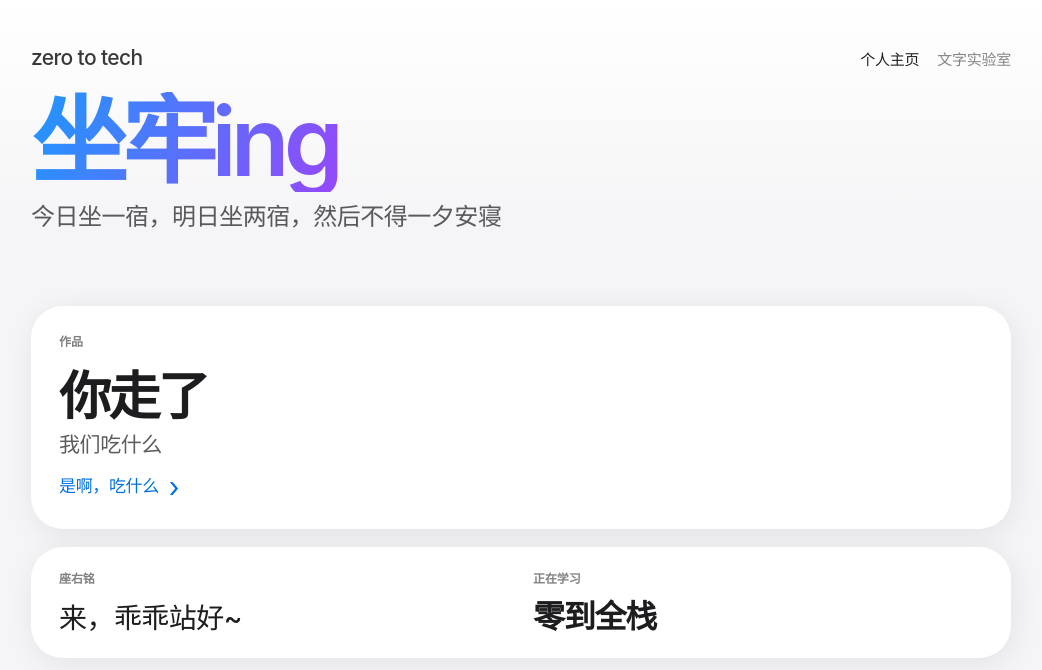
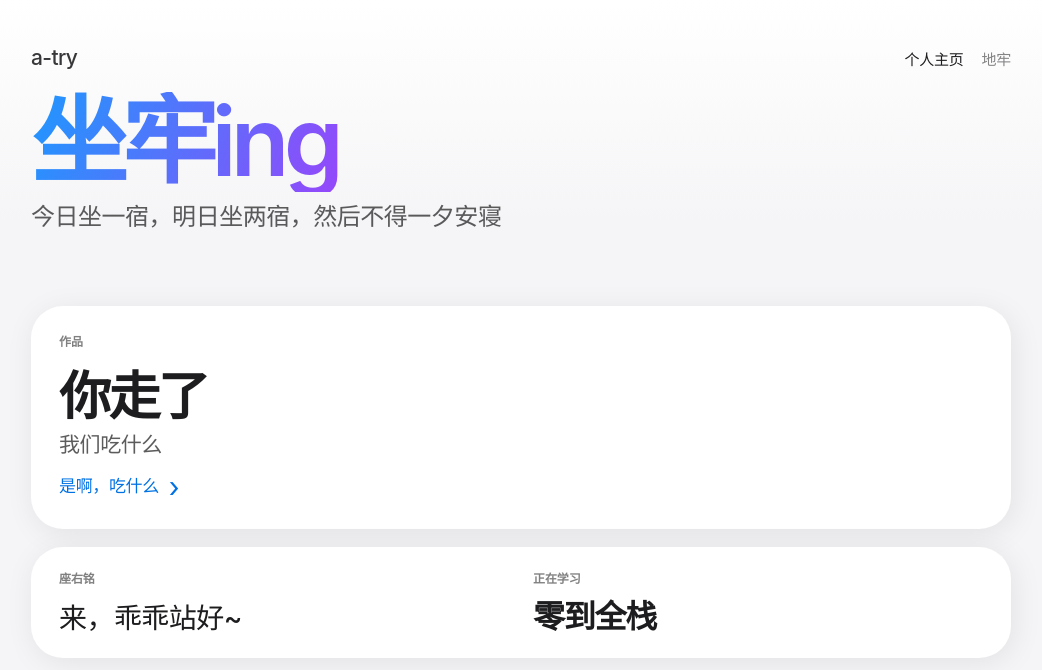
Before and after one commit to INTEGRITY-pursuit/a-try, a React (Vite) app: page / in a window 1280 px wide. Shown: the top 670 px of the page, without its empty margins (119-1161 px from the left). Built offline with nearby package versions, Linux system fonts and the light colour scheme.

Commit message:
改点文字

```diff
--- a/src/components/InputCard.jsx
+++ b/src/components/InputCard.jsx
@@ -7,7 +7,7 @@ import { useState } from "react";
 //   · text 一变，下面那行"已输入 N 字"当场跟着跳——
 //     你连一句"找到那个元素再去改它"都不用写，React 自己刷。
 export default function InputCard() {
-  const [text, setText] = useState("今天的风很轻，适合把脑海里的想法慢慢写下来。");
+  const [text, setText] = useState("what happened。");
 
   return (
     <article className="panel panel-half lab-panel card">
@@ -20,7 +20,7 @@ export default function InputCard() {
         <textarea
           id="text-input"
           rows="8"
-          placeholder="例如：生活没有标准答案，但每一天都值得认真感受。"
+          placeholder="例如：boy next door。"
           value={text}
           onChange={(e) => setText(e.target.value)}
         />
--- a/src/components/Nav.jsx
+++ b/src/components/Nav.jsx
@@ -4,12 +4,12 @@
 export default function Nav({ current, onNavigate }) {
   const items = [
     { key: "home",    label: "个人主页" },
-    { key: "textlab", label: "文字实验室" },
+    { key: "textlab", label: "地牢" },
   ];
 
   return (
     <div className="hero-topline">
-      <p className="brand-eyebrow">zero to tech</p>
+      <p className="brand-eyebrow">a-try</p>
       <nav className="inline-links hero-nav">
         {items.map((it) => (
           <a
--- a/src/components/ResultCard.jsx
+++ b/src/components/ResultCard.jsx
@@ -32,11 +32,11 @@ export default function ResultCard() {
       <div className="result-stack">
         <div className="result-item">
           <span>原文</span>
-          <p>今天的风很轻，适合把脑海里的想法慢慢写下来。</p>
+          <p>boy next door~。</p>
         </div>
         <div className="result-item">
           <span>拼音</span>
-          <p>jīn tiān de fēng hěn qīng …</p>
+          <p>a~yeah~ …</p>
         </div>
         <div className="result-grid">
           <div className="result-badge">
```
